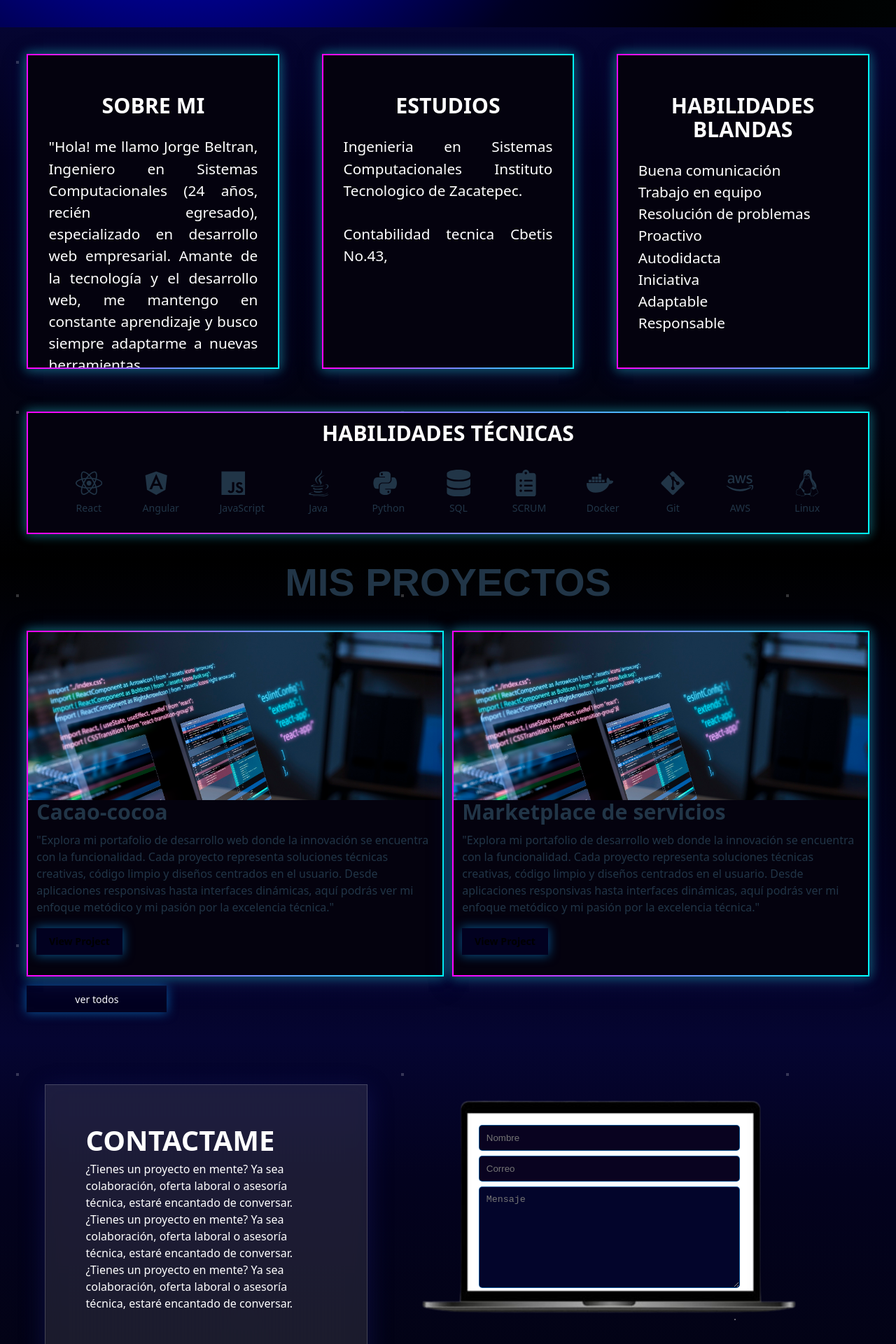
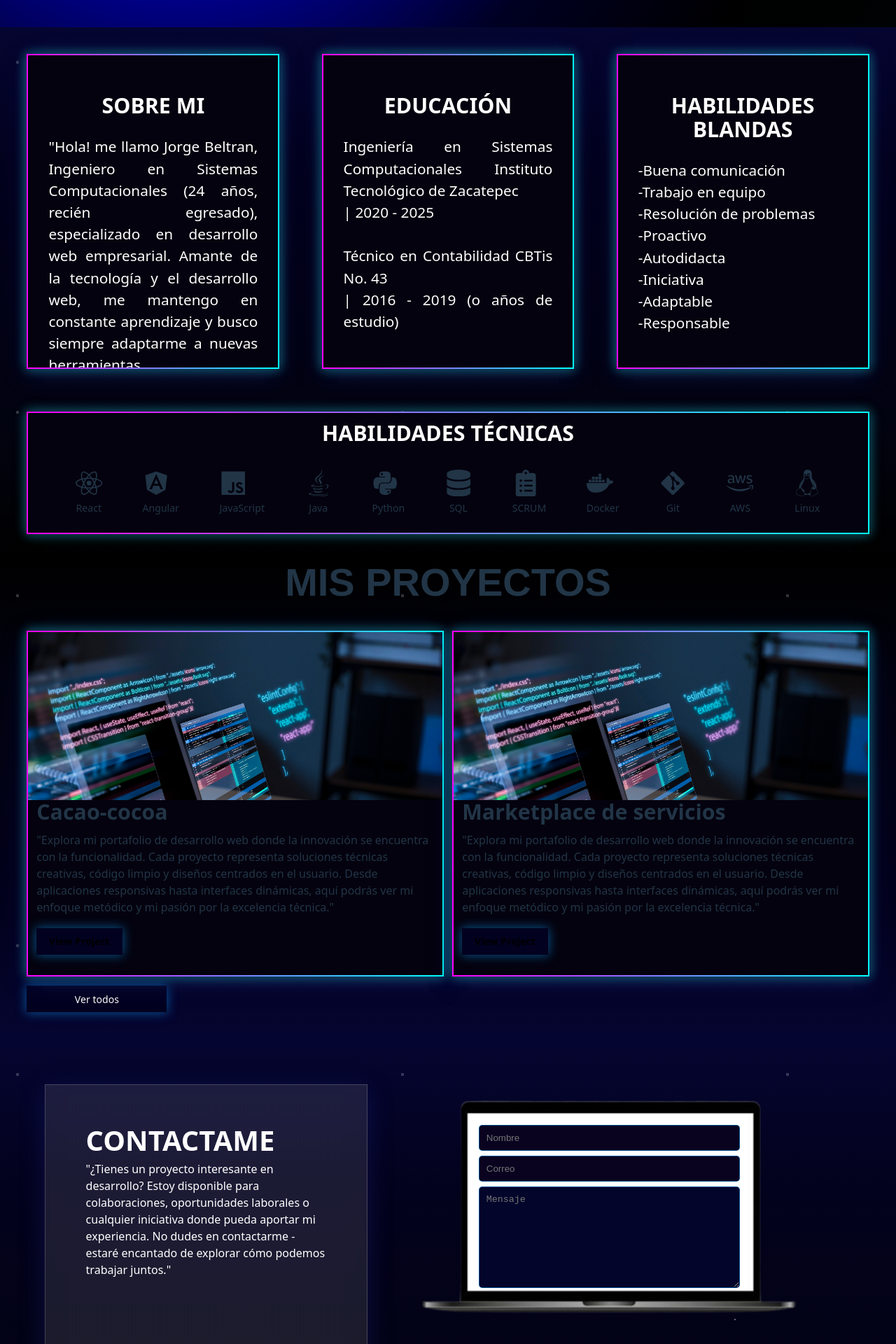
Before and after one commit to Emmir4444/Portafolio, a React (Vite) app in the folder portafolio/: page / in a window 1280 px wide. Shown: the part 600-2520 px from the top of the page at 70% size. Built offline with nearby package versions, Linux system fonts and the light colour scheme; a web font is replaced by a local one.

Commit message:
Ultima modified

```diff
--- a/portafolio/src/Components/About/About.jsx
+++ b/portafolio/src/Components/About/About.jsx
@@ -67,12 +67,12 @@ const About = () => {
         content={'"Hola! me llamo Jorge Beltran, Ingeniero en Sistemas Computacionales (24 años, recién egresado), especializado en desarrollo web empresarial. Amante de la tecnología y el desarrollo web, me mantengo en constante aprendizaje y busco siempre adaptarme a nuevas herramientas.'}/>
         <AboutCard
         ref={CardRef2}
-        title={'ESTUDIOS'}
-        content={'Ingenieria en Sistemas Computacionales Instituto Tecnologico de Zacatepec.\n\nContabilidad tecnica Cbetis No.43, '}/>
+        title={'EDUCACIÓN'}
+        content={'Ingeniería en Sistemas Computacionales Instituto Tecnológico de Zacatepec \n| 2020 - 2025 \n\n Técnico en Contabilidad CBTis No. 43 \n| 2016 - 2019 (o años de estudio)'}/>
         <AboutCard
         ref={CardRef3}
         title={'HABILIDADES BLANDAS'}
-        content={'Buena comunicación\nTrabajo en equipo\nResolución de problemas\nProactivo\nAutodidacta\nIniciativa\nAdaptable\nResponsable'}/>
+        content={'-Buena comunicación\n-Trabajo en equipo\n-Resolución de problemas\n-Proactivo\n-Autodidacta\n-Iniciativa\n-Adaptable\n-Responsable'}/>
         </div>
         <div className='habilitie-container' ref={HabilitieBar}>
         <HabilitiesBar />
--- a/portafolio/src/Components/ContactMe/ContactMe.css
+++ b/portafolio/src/Components/ContactMe/ContactMe.css
@@ -139,10 +139,10 @@
     font-size: clamp(0.7rem, 1.1vw, 1.5rem);
     font-weight: 600;
     box-shadow: 0 0px 15px 1px rgba(12, 158, 255, 0.507);
-    cursor: pointer;
     transition: background-color 0.3s ease, box-shadow 0.3s ease;
     margin-bottom: 3%;
     margin-top: 20px;
+    z-index: 2;
 }
 
 .btn-contactme:hover {
--- a/portafolio/src/Components/ContactMe/ContactMe.jsx
+++ b/portafolio/src/Components/ContactMe/ContactMe.jsx
@@ -9,9 +9,8 @@ const ContactMe = () => {
       <div className='contactme-container'>
         <div className='contactme-container-text'>
             <h1 className='contactme-text-title'>CONTACTAME  </h1>
-            <p className='contactme-text-content' >¿Tienes un proyecto en mente? Ya sea colaboración, oferta laboral o asesoría técnica, estaré encantado de conversar.
-                ¿Tienes un proyecto en mente? Ya sea colaboración, oferta laboral o asesoría técnica, estaré encantado de conversar.
-                ¿Tienes un proyecto en mente? Ya sea colaboración, oferta laboral o asesoría técnica, estaré encantado de conversar.
+            <p className='contactme-text-content' >"¿Tienes un proyecto interesante en desarrollo? Estoy disponible para colaboraciones, oportunidades laborales o cualquier iniciativa donde pueda aportar mi experiencia. No dudes en contactarme - estaré encantado de explorar cómo podemos trabajar juntos."
+
             </p>
             <div className='contactme-icons'>
                <a href="#" className="contactme-icon">
@@ -37,10 +36,9 @@ const ContactMe = () => {
 
                     </form>
            </div>
+           <button className='btn-contactme' type="button">Enviar</button>
+        </div>
 
-           <button className='btn-contactme'>Enviar</button>
-
-        </div>
       </div>
     </section>
   )
--- a/portafolio/src/Components/Projects/Projects.css
+++ b/portafolio/src/Components/Projects/Projects.css
@@ -34,7 +34,7 @@
     padding: 3%;
     width: 100%;
 }
-.projecs-button{
+.projects-button{
     font-size: clamp(0.7rem, 1.1vw, 1.5rem);
   border-radius: 0px;
   background-color: rgb(2, 1, 32);
--- a/portafolio/src/Components/Projects/Projects.jsx
+++ b/portafolio/src/Components/Projects/Projects.jsx
@@ -2,7 +2,9 @@ import React from 'react'
 import './Projects.css';
 import ProjectCard from './ProjectCard/ProjectCard';
 import myprojectImage from '../../assets/images/myprojects_images.jpg';
+import { useNavigate } from 'react-router-dom';
 const Projects = () => {
+  const navigate = useNavigate();
   return (
     <section className='projects-main-container'>
         <h1 className='projects-page-title'>MIS PROYECTOS</h1>
@@ -15,7 +17,12 @@ const Projects = () => {
       image={myprojectImage}
       title={'Marketplace de servicios'}
       description={'"Explora mi portafolio de desarrollo web donde la innovación se encuentra con la funcionalidad. Cada proyecto representa soluciones técnicas creativas, código limpio y diseños centrados en el usuario. Desde aplicaciones responsivas hasta interfaces dinámicas, aquí podrás ver mi enfoque metódico y mi pasión por la excelencia técnica."'}/>
-      <button className='projecs-button'>ver todos</button>
+      <button
+      className='projects-button'
+      onClick={() => navigate('/projects')}
+    >
+      Ver todos
+    </button>
 </div>
 
     </section>
--- a/portafolio/src/Pages/Home/Home.jsx
+++ b/portafolio/src/Pages/Home/Home.jsx
@@ -3,6 +3,7 @@ import Banner from '../../Components/Banner/Banner';
 import About from '../../Components/About/About';
 import Projects from '../../Components/Projects/Projects';
 import ContactMe from '../../Components/ContactMe/ContactMe'
+import { BrowserRouter as Router, Routes, Route } from "react-router-dom";
 import './Home.css';
 
 
```
